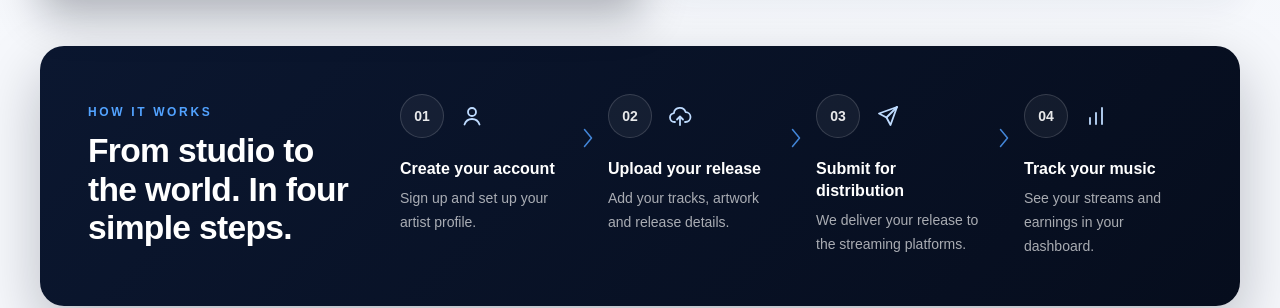
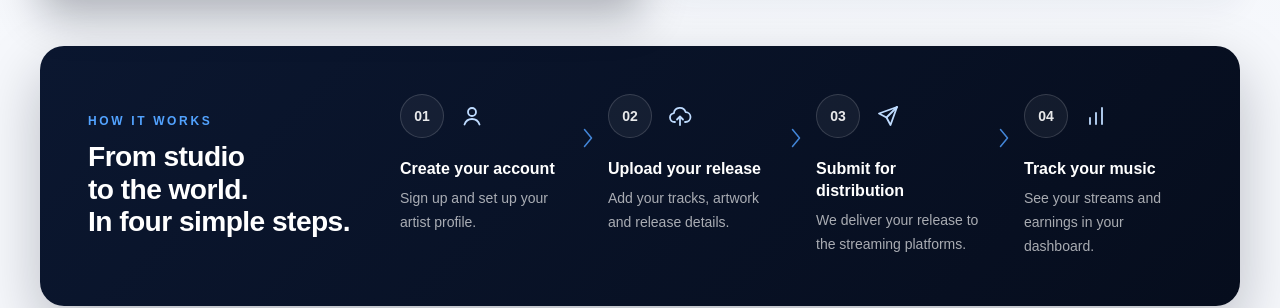
Before and after one commit to mbsva13/eva-music-group-web, a Next.js app: page / in a window 1280 px wide. Shown: the part 1442-1750 px from the top of the page. Built offline with nearby package versions, Linux system fonts and the light colour scheme.

Commit message:
Update how-it-works.tsx

```diff
--- a/src/components/how-it-works.tsx
+++ b/src/components/how-it-works.tsx
@@ -42,9 +42,10 @@ export function HowItWorks() {
           </p>
           <h2
             id="how-it-works-heading"
-            className="mt-3 text-[clamp(1.6rem,4vw,2.1rem)] font-bold leading-[1.15] tracking-[-0.02em]"
+            className="mt-3 text-balance text-[clamp(1.6rem,4vw,2.1rem)] font-bold leading-[1.15] tracking-[-0.02em] xl:text-[clamp(1.6rem,2.2vw,2.1rem)]"
           >
-            From studio to the world. In four simple steps.
+            <span className="xl:block">From studio to the world.</span>{" "}
+            <span className="xl:block">In four simple steps.</span>
           </h2>
         </div>
 
@@ -53,9 +54,9 @@ export function HowItWorks() {
             const isLast = index === steps.length - 1;
 
             return (
-              <li key={step.title} className="relative flex gap-4 md:block">
+              <li key={step.title} className="group relative flex cursor-default gap-4 md:block">
                 <div className="flex shrink-0 flex-col items-center md:flex-row md:gap-4">
-                  <span className="flex size-11 shrink-0 items-center justify-center rounded-full border border-white/15 bg-white/5 text-sm font-semibold tabular-nums text-white/90">
+                  <span className="flex size-11 shrink-0 items-center justify-center rounded-full border border-white/15 bg-white/5 text-sm font-semibold tabular-nums text-white/90 transition-[background-color,border-color,box-shadow,color] duration-300 group-hover:border-blue-400 group-hover:bg-blue-600 group-hover:text-white group-hover:shadow-[0_0_24px_rgba(59,130,246,0.55)] motion-reduce:transition-none">
                     {String(index + 1).padStart(2, "0")}
                   </span>
 
@@ -66,7 +67,7 @@ export function HowItWorks() {
                     />
                   )}
 
-                  <span aria-hidden="true" className="hidden text-blue-200 md:block">
+                  <span aria-hidden="true" className="hidden text-blue-200 transition-[translate,color] duration-300 group-hover:-translate-y-0.5 group-hover:text-white motion-reduce:transition-none md:block">
                     {step.icon}
                   </span>
                 </div>
@@ -78,13 +79,13 @@ export function HowItWorks() {
                     </span>
                     {step.title}
                   </h3>
-                  <p className="mt-1.5 text-sm leading-6 text-white/65">
+                  <p className="mt-1.5 text-sm leading-6 text-white/65 transition-colors duration-300 group-hover:text-white/85">
                     {step.description}
                   </p>
                 </div>
 
                 {!isLast && (
-                  <ChevronIcon className="absolute -right-8 top-8 hidden text-blue-400/80 lg:block" />
+                  <ChevronIcon className="absolute -right-8 top-8 hidden text-blue-400/80 transition-[translate,color] duration-300 group-hover:translate-x-1 group-hover:text-blue-300 motion-reduce:transition-none lg:block" />
                 )}
               </li>
             );
```
